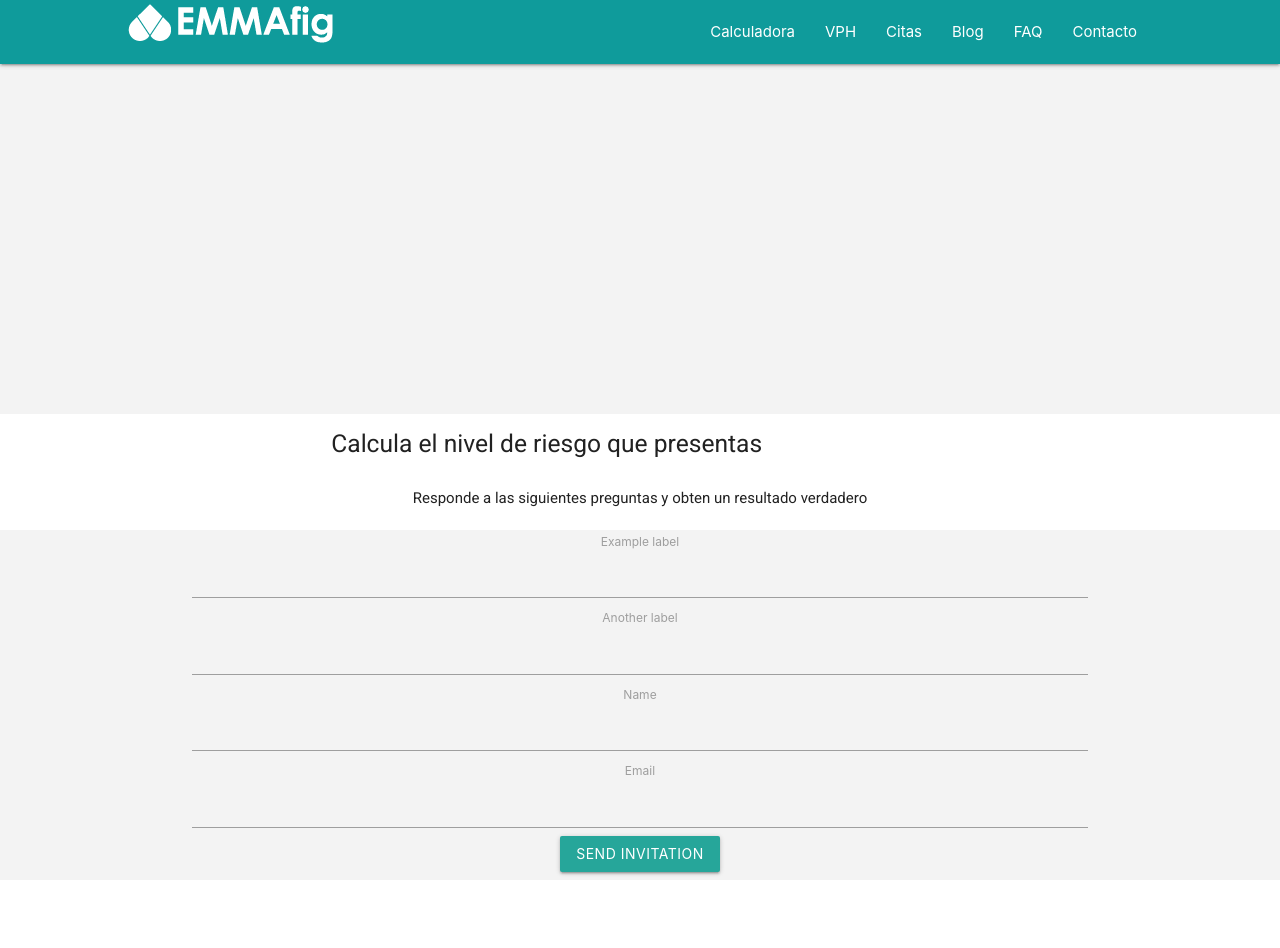
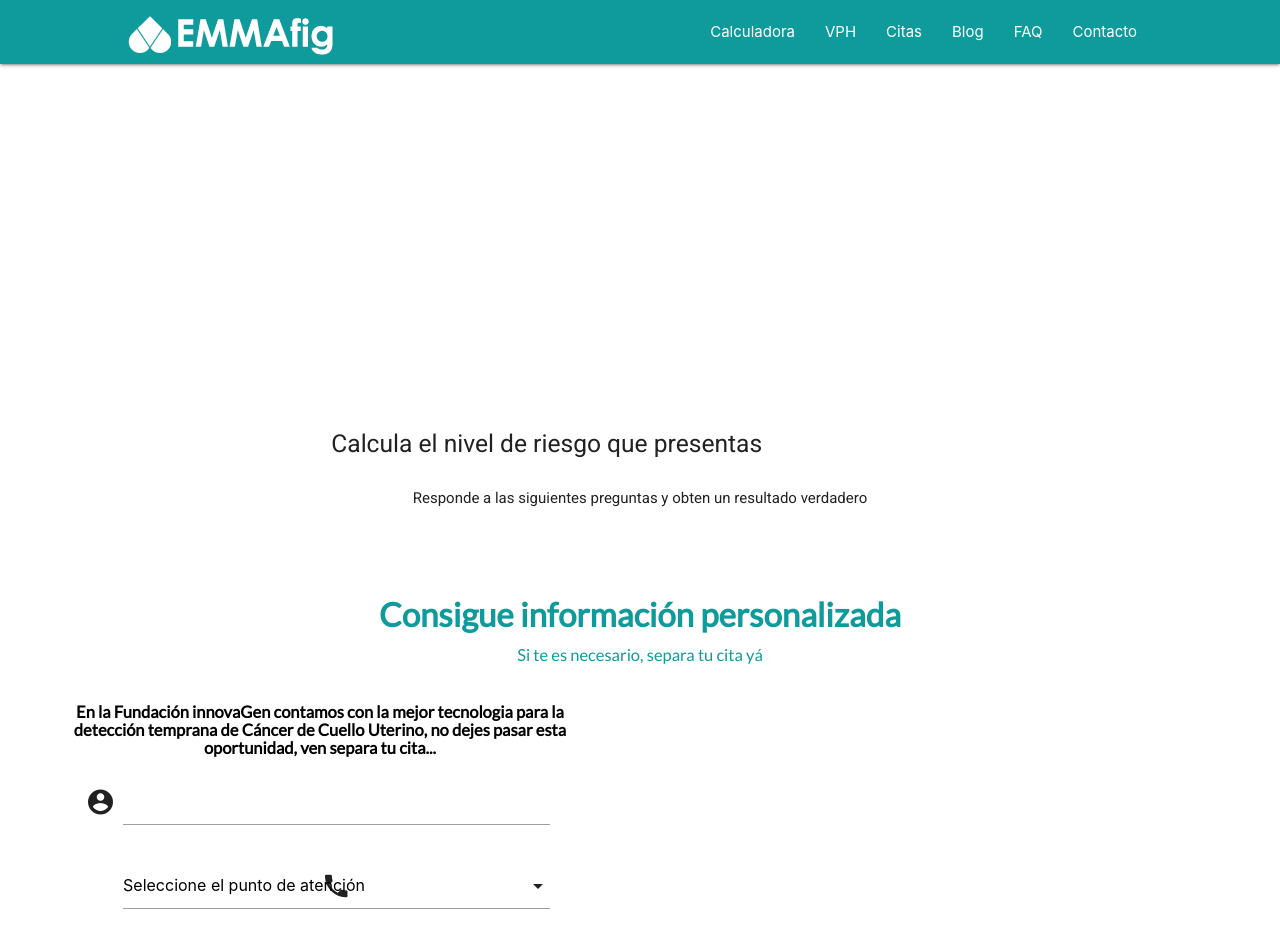
Before and after one commit to gallar12d/Emmafig, a React (Create React App) app: page / in a window 1280 px wide. Shown: the top 948 px of the page. Before the commit the page ends 880 px from the top, so only its background shows below. Built offline with nearby package versions, Linux system fonts and the light colour scheme.

Commit message:
agregando select con material

```diff
--- a/public/index.html
+++ b/public/index.html
@@ -15,6 +15,11 @@
     <script src="https://code.jquery.com/jquery-3.2.1.slim.min.js" integrity="sha384-KJ3o2DKtIkvYIK3UENzmM7KCkRr/rE9/Qpg6aAZGJwFDMVNA/GpGFF93hXpG5KkN" crossorigin="anonymous"></script>
     Compiled and minified CSS -->
     <link rel="stylesheet" href="https://cdnjs.cloudflare.com/ajax/libs/materialize/1.0.0/css/materialize.min.css">
+    <link rel="stylesheet" href="https://cdnjs.cloudflare.com/ajax/libs/materialize/1.0.0/css/materialize.min.css">
+
+    <link rel="stylesheet" href="https://fonts.googleapis.com/css?family=Roboto:300,400,500,700&display=swap" />
+    <link rel="stylesheet" href="https://fonts.googleapis.com/icon?family=Material+Icons" />
+    <link href='http://fonts.googleapis.com/css?family=Lato&subset=latin,latin-ext' rel='stylesheet' type='text/css'>
 
     <!-- Compiled and minified JavaScript -->
     <script src="https://cdnjs.cloudflare.com/ajax/libs/materialize/1.0.0/js/materialize.min.js"></script>
@@ -22,10 +27,10 @@
 
     <script src="https://cdnjs.cloudflare.com/ajax/libs/popper.js/1.12.9/umd/popper.min.js" integrity="sha384-ApNbgh9B+Y1QKtv3Rn7W3mgPxhU9K/ScQsAP7hUibX39j7fakFPskvXusvfa0b4Q" crossorigin="anonymous"></script>
 
-   <link rel="stylesheet" href="https://cdnjs.cloudflare.com/ajax/libs/materialize/1.0.0/css/materialize.min.css">
-
-   <link rel="stylesheet" href="https://fonts.googleapis.com/css?family=Roboto:300,400,500,700&display=swap" />
-   <link rel="stylesheet" href="https://fonts.googleapis.com/icon?family=Material+Icons" />
+   <script
+   src="https://code.jquery.com/jquery-3.4.1.min.js"
+   integrity="sha256-CSXorXvZcTkaix6Yvo6HppcZGetbYMGWSFlBw8HfCJo="
+   crossorigin="anonymous"></script>
    <script src="https://cdnjs.cloudflare.com/ajax/libs/materialize/1.0.0/js/materialize.min.js"></script>
 
     <title>Emmafig</title>
@@ -34,5 +39,13 @@
     <noscript>You need to enable JavaScript to run this app.</noscript>
     <div id="root"></div>
 
+
   </body>
+  <script>
+  $(document).ready(function(){
+
+    $('.sidenav').sidenav();
+    $('select').formSelect();
+  });
+  </script>
 </html>
--- a/src/components/Citas/Citas.css
+++ b/src/components/Citas/Citas.css
@@ -1,4 +1,29 @@
 .layoutSeccion{
-    background-color: rgb(243, 243, 243);
+    background-color: rgb(255, 255, 255);
     height: 350px;
 }
+.tituloCitas{
+    padding-top: 5%;
+    color: #0f9b9b;
+    font-size: 2.2em;
+    font-weight: bolder;
+    font-family: lato;
+}
+.subtituloCitas{
+
+        color: #0f9b9b;
+        font-family: lato;
+        font-size: 1.1em;
+}
+.parrafoCitas{
+        color: black;
+        font-family: lato;
+        font-size: 1.1em;
+        font-weight: bold;
+        padding-left: 10%;
+        padding-right: 10%;
+}
+.selectCitas{
+    padding-left: 9%;
+    padding-right: 11%;
+}
--- a/src/components/Citas/Citas.js
+++ b/src/components/Citas/Citas.js
@@ -12,38 +12,60 @@ class Citas extends Component {
     render() {
 
         return (
-        <section className="page-section layoutSeccion"   id="citas">
+            <section className=" layoutSeccion" id="citas">
                 <div className="container">
-                <div className="row justify-content-center">
-                    <div className="col-lg-12 text-center">
-                        <form>
-                            <div className="form-group">
-                                <label htmlFor="formGroupExampleInput" className="bmd-label-floating">Example label</label>
-                                <input type="text" className="form-control" id="formGroupExampleInput"></input>
+                    <div class="row">
+                        <div class="col s12">
+                            <h4 className="tituloCitas">Consigue información personalizada</h4>
+                            <h6 className="subtituloCitas">Si te es necesario, separa tu cita yá</h6>
+
                         </div>
-                            <div className="form-group bmd-form-group">
-                                <label htmlFor="formGroupExampleInput2" className="bmd-label-floating">Another label</label>
-                                <input type="text" className="form-control" id="formGroupExampleInput2"></input>
                     </div>
-                        </form>
-                        <form className="form-inline">
-                            <div className="form-group">
-                                <label htmlFor="exampleInputName2" className="bmd-label-floating">Name</label>
-                                <input type="text" className="form-control" id="exampleInputName2"></input>
-                            </div>
-                            <div className="form-group">
-                                <label htmlFor="exampleInputEmail2" className="bmd-label-floating">Email</label>
-                                <input type="email" className="form-control" id="exampleInputEmail2"></input>
-                            </div>
-                            <span className="form-group bmd-form-group">
-                                <button type="submit" className="btn btn-primary">Send invitation</button>
-                            </span>
-                        </form>
 
 
                 </div>
+                <div class="row">
+                    <div class="col s12 m12 l6">
+                        <h6 className="parrafoCitas center-align flow-text">
+                            En la Fundación innovaGen contamos con la mejor
+                            tecnologia para la detección temprana de Cáncer de
+                            Cuello Uterino, no dejes pasar esta oportunidad,
+                            ven separa tu cita...
+                        </h6>
+                        <div className="selectCitas">
+                            <form class="col s12">
+                                <div class="row">
+                                    <div class="input-field col s12">
+                                        <i class="material-icons prefix">account_circle</i>
+                                        <input id="icon_prefix" type="text" class="validate"></input>
+
+                                    </div>
+                                    <div class="input-field col s12">
+                                        <i class="material-icons prefix">phone</i>
+                                        <select>
+                                            <option value="" disabled selected>Seleccione el punto de atención</option>
+                                            <option value="1">Popayán</option>
+                                            <option value="2">Santander de Quilichao</option>
+                                            <option value="3">Cali</option>
+                                        </select>
+
                                     </div>
                                 </div>
+                            </form>
+
+                        </div>
+
+
+
+                    </div>
+                    <div class="col s6">
+                    </div>
+                </div>
+
+
+
+
+
             </section>
         );
 
--- a/src/components/menu/Menu.css
+++ b/src/components/menu/Menu.css
@@ -8,6 +8,9 @@ nav .brand-logo {
     position: unset !important;
     margin-left: 10%;
 }
+.logo{
+    margin-top: 16px;
+}
 
 .menuItems{
     margin-right: 10%;
--- a/src/components/menu/Menu.js
+++ b/src/components/menu/Menu.js
@@ -12,41 +12,44 @@ class Menu extends Component {
 
     render() {
         return (
+            <div>
                 <div className="navbar-fixed">
                     <nav>
                         <div className="nav-wrapper">
                             <a href="#!" className="  brand-logo hide-on-med-and-down">
-                            <img className="" alt="logo" src={this.state.logo}>
+                                <img className="logo" alt="logo" src={this.state.logo}>
 
                                 </img>
-
                             </a>
                             <a href="#!" data-target="mobile-demo" className="sidenav-trigger">
                                 <i className="material-icons">menu</i>
                             </a>
+                            <ul className=" menuItems right hide-on-med-and-down">
+                                <li><a href="#!">Calculadora</a></li>
+                                <li><a href="#!">VPH</a></li>
+                                <li><a href="#!">Citas</a></li>
+                                <li><a href="#!">Blog</a></li>
+                                <li><a href="#!">FAQ</a></li>
+                                <li><a href="#!">Contacto</a></li>
+                            </ul>
 
-                        <ul className=" menuItems right hide-on-med-and-down">
-                            <li><a href="sass.html">Calculadora</a></li>
-                            <li><a href="badges.html">VPH</a></li>
-                            <li><a href="collapsible.html">Citas</a></li>
-                            <li><a href="mobile.html">Blog</a></li>
-                            <li><a href="mobile.html">FAQ</a></li>
-                            <li><a href="mobile.html">Contacto</a></li>
-                        </ul>
                         </div>
                     </nav>
 
+
+                </div>
                 <ul className="sidenav" id="mobile-demo">
-                    <li><a href="sass.html">Calculadora</a></li>
-                    <li><a href="badges.html">VPH</a></li>
-                    <li><a href="collapsible.html">Citas</a></li>
-                    <li><a href="mobile.html">Blog</a></li>
-                    <li><a href="mobile.html">FAQ</a></li>
-                    <li><a href="mobile.html">Contacto</a></li>
+                        <li><a href="#!">Calculadora</a></li>
+                        <li><a href="#!">VPH</a></li>
+                        <li><a href="#!">Citas</a></li>
+                        <li><a href="#!">Blog</a></li>
+                        <li><a href="#!">FAQ</a></li>
+                        <li><a href="#!">Contacto</a></li>
                     </ul>
 
+            </div>
 
-            </div>
+
 
         );
 
```
Lines whose indentation alone changed are shown as unchanged.
